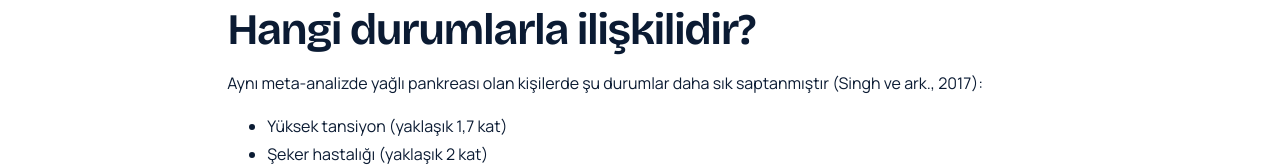
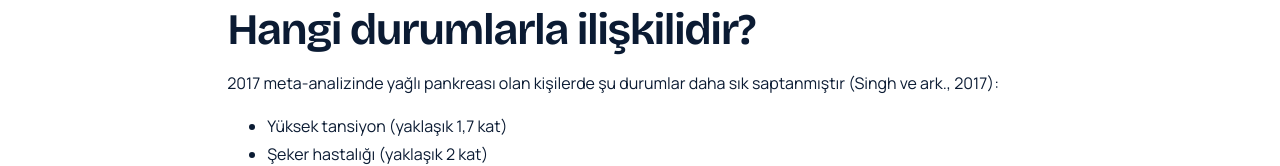
Before and after one commit to feyyazbay/drfeyyazbay-site, a plain HTML site: page dahiliye/yagli-pankreas/index.html in a window 1280 px wide. Shown: the part 716-882 px from the top of the page. Drawn offline with Linux system fonts and the light colour scheme.

Commit message:
Yayın: yağlı pankreas ifade düzeltmesi (feyyaz-web ab3885a)
Co-Authored-By: Claude Opus 5.5 <noreply@anthropic.com>

```diff
--- a/dahiliye/yagli-pankreas/index.html
+++ b/dahiliye/yagli-pankreas/index.html
@@ -6,7 +6,7 @@
 <h2 id="ne-kadar-sık-görülür">Ne kadar sık görülür?</h2>
 <p>Çalışmalara ve kullanılan yönteme göre büyük farklılık gösterse de meta-analizlerde erişkinlerin yaklaşık beşte biri ile üçte birinde saptanmıştır; MR’a dayanan çalışmalarda bu oran yaklaşık %17–18’dir (Singh ve ark., 2017; Souza ve ark., 2025; Vujasinovic ve ark., 2026). 2026 uzlaşı raporu, yağlı pankreasın artan yaş, vücut ağırlığı ve metabolik risklerle birlikte daha sık görüldüğünü vurgular (Singh ve ark., 2017; Vujasinovic ve ark., 2026).</p>
 <h2 id="hangi-durumlarla-ilişkilidir">Hangi durumlarla ilişkilidir?</h2>
-<p>Aynı meta-analizde yağlı pankreası olan kişilerde şu durumlar daha sık saptanmıştır (Singh ve ark., 2017):</p>
+<p>2017 meta-analizinde yağlı pankreası olan kişilerde şu durumlar daha sık saptanmıştır (Singh ve ark., 2017):</p>
 <ul>
 <li>Yüksek tansiyon (yaklaşık 1,7 kat)</li>
 <li>Şeker hastalığı (yaklaşık 2 kat)</li>
```
